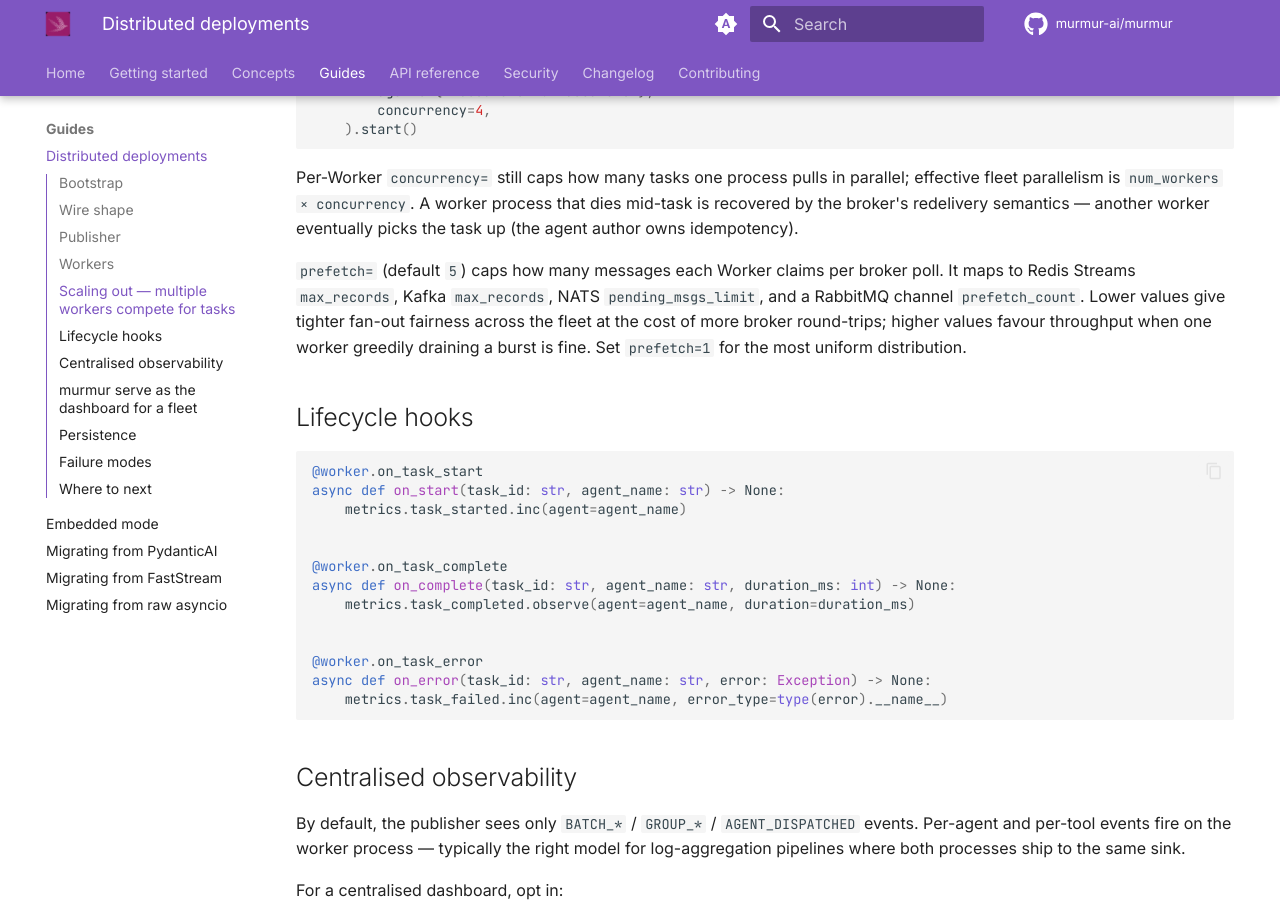
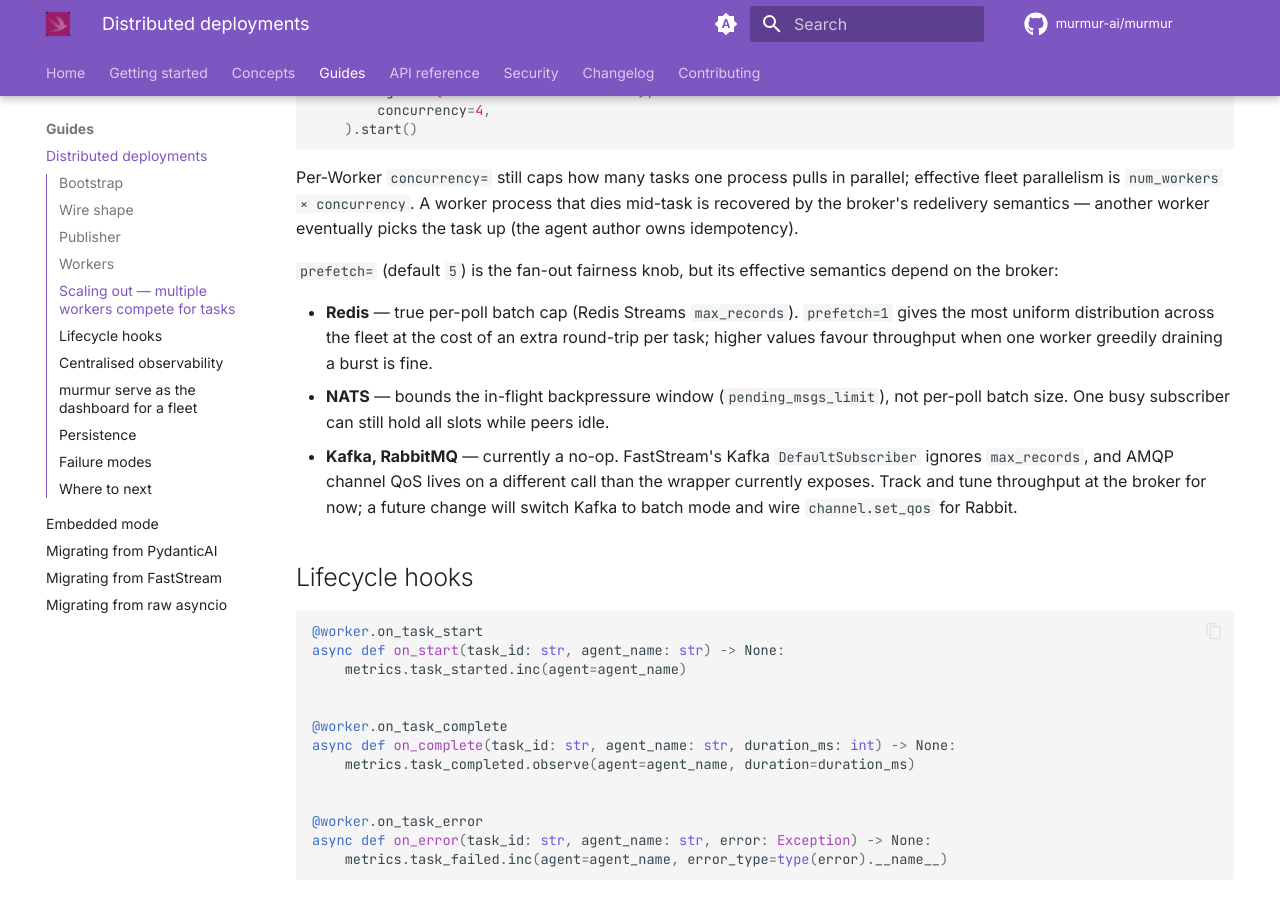
Before and after one commit to droidnoob/murmur-ai, an MkDocs documentation site: the page built from docs/guides/distributed.md, in a window 1280 px wide and 900 px high, scrolled down 2374 px. Built offline with MkDocs 1.6.1 and Material for MkDocs 9.7.7, drawn with Linux system fonts in a browser that asks for light colours; comment, search, counter and statistics services are not loaded.

Commit message:
fix(backends,docs): scope prefetch honestly per broker; weaken in-memory tests
Codex review caught three lies the prefetch wiring shipped with:

- RabbitMQ: passing ``consume_args={"prefetch_count": N}`` lands on
  ``queue.consume(arguments=...)``, which is AMQP consumer-tag
  arguments — not channel QoS. Channel ``set_qos(prefetch_count=...)``
  must be called *before* consume to take effect. The wrapper was
  silently doing nothing.
- Kafka: ``max_records`` is only honoured by FastStream's
  ``BatchSubscriber``. The Worker subscribes in single-message mode,
  which routes through ``DefaultSubscriber`` and ignores the kwarg.
  The wrapper was, again, silently doing nothing.
- NATS: ``pending_msgs_limit`` is an in-flight backpressure cap, not
  a per-poll batch size. Buffer bound, not fairness knob — semantically
  not what the protocol docstring claimed.

Stop pretending. Forward ``prefetch`` only on the brokers where it
actually does what we say:

- Redis: still wired through ``StreamSub(max_records=...)`` — true
  per-poll batch cap, ``prefetch=1`` produces uniform fan-out.
- NATS: still forwarded as ``pending_msgs_limit``, but documented as
  the backpressure semantic it actually is.
- Kafka, RabbitMQ: dropped from the forward path with comments
  explaining the FastStream / aio-pika constraints. A future change
  can switch Kafka to batch mode and call ``channel.set_qos`` for
  Rabbit; both are non-trivial enough to live in their own commit.

Protocol docstring and ``docs/guides/distributed.md`` rewritten to
reflect the per-broker effective scope honestly.

Also weaken ``test_inmemory_broker``'s competing-consumer assertions
from "exactly 2/2/2 round-robin" to "every message delivered exactly
once across the pool, no duplicates". Real brokers (Redis Streams,
Kafka groups, NATS queues) dispatch first-come-first-served — the
old assertions tested an in-memory implementation detail that no
production concrete is required to honour, masking distribution bugs
on real brokers.

A separate follow-up tracks Redis Streams PEL accumulation on Worker
restart (stale uuid consumer names never get cleaned up); that needs
a sticky-identity / XAUTOCLAIM design pass.

Co-Authored-By: Claude Opus 4.7 (1M context) <noreply@anthropic.com>

```diff
--- a/docs/guides/distributed.md
+++ b/docs/guides/distributed.md
@@ -131,13 +131,21 @@ A worker process that dies mid-task is recovered by the broker's
 redelivery semantics — another worker eventually picks the task up
 (the agent author owns idempotency).
 
-`prefetch=` (default `5`) caps how many messages each Worker claims
-per broker poll. It maps to Redis Streams `max_records`, Kafka
-`max_records`, NATS `pending_msgs_limit`, and a RabbitMQ channel
-`prefetch_count`. Lower values give tighter fan-out fairness across
-the fleet at the cost of more broker round-trips; higher values favour
-throughput when one worker greedily draining a burst is fine. Set
-`prefetch=1` for the most uniform distribution.
+`prefetch=` (default `5`) is the fan-out fairness knob, but its
+effective semantics depend on the broker:
+
+- **Redis** — true per-poll batch cap (Redis Streams `max_records`).
+  `prefetch=1` gives the most uniform distribution across the fleet
+  at the cost of an extra round-trip per task; higher values favour
+  throughput when one worker greedily draining a burst is fine.
+- **NATS** — bounds the in-flight backpressure window
+  (`pending_msgs_limit`), not per-poll batch size. One busy subscriber
+  can still hold all slots while peers idle.
+- **Kafka, RabbitMQ** — currently a no-op. FastStream's Kafka
+  `DefaultSubscriber` ignores `max_records`, and AMQP channel QoS
+  lives on a different call than the wrapper currently exposes.
+  Track and tune throughput at the broker for now; a future change
+  will switch Kafka to batch mode and wire `channel.set_qos` for Rabbit.
 
 ## Lifecycle hooks
 
```
Also changed, not shown: 3 other files.
